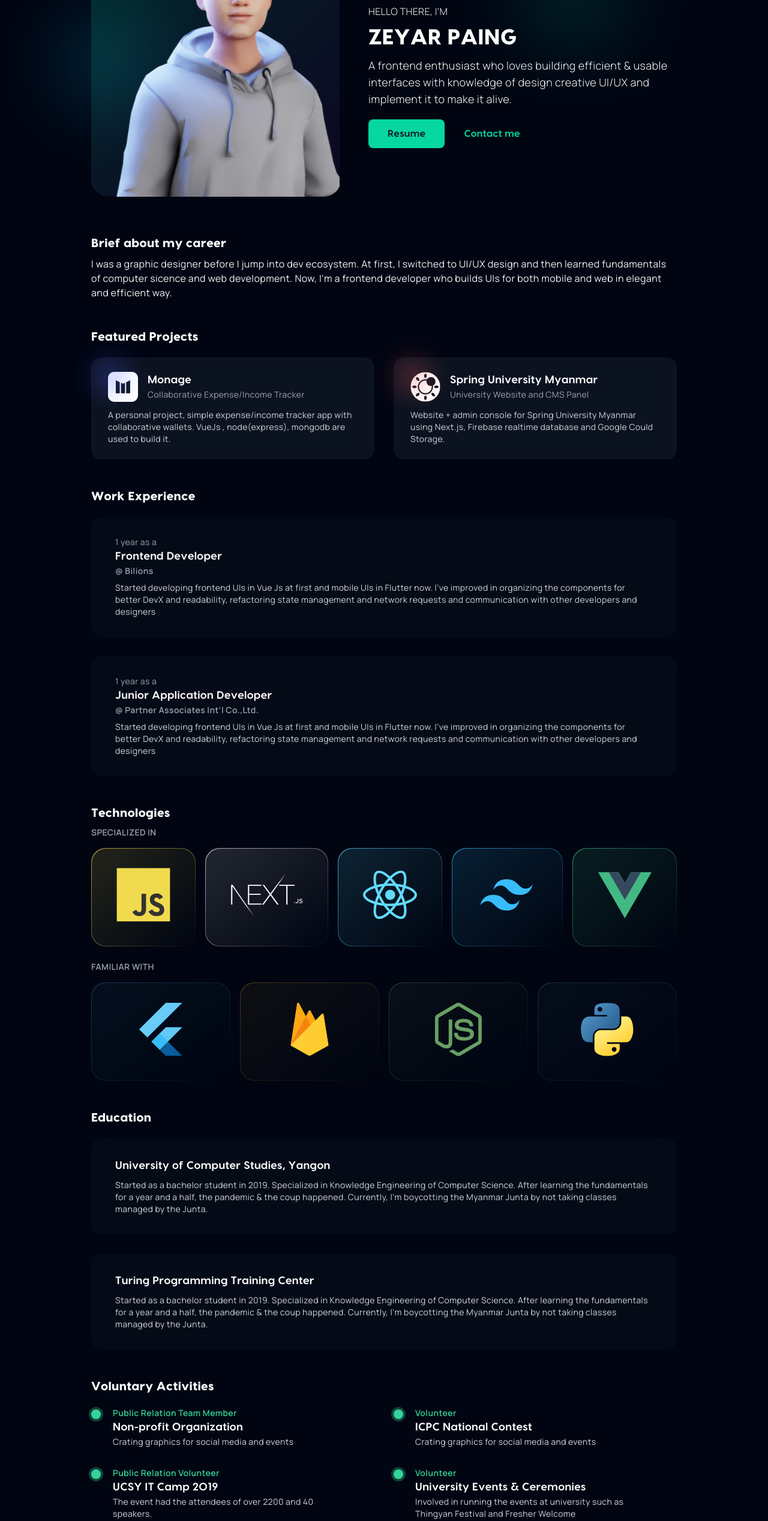
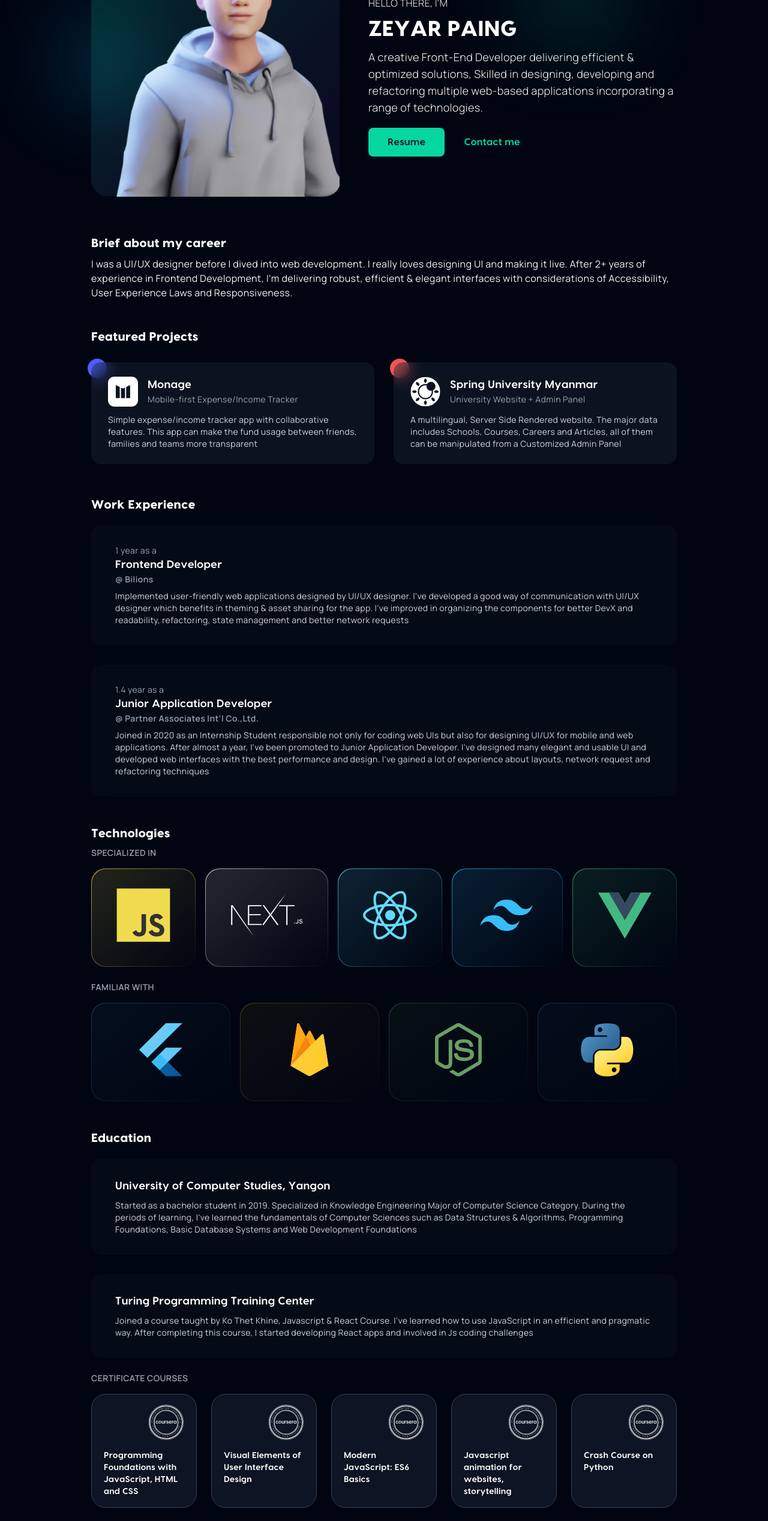
Before and after one commit to ZeyarPaing/personal-site, a Next.js app: page / in a window 1280 px wide. Shown: the part 234-2770 px from the top of the page at 60% size. Built offline with nearby package versions, Linux system fonts and the light colour scheme.

Commit message:
feat: type update and course added

```diff
--- a/components/project/ProjectCard.tsx
+++ b/components/project/ProjectCard.tsx
@@ -1,11 +1,15 @@
 import { Project } from '../../types';
 import Image from 'next/image';
 
-const projectCard = (props: { project: Project }) => {
-  const project = props.project;
+const projectCard = (props: { project: Project; showDots?: boolean }) => {
+  const { project, showDots } = props;
   return (
     <div className="relative">
-      <div className="bg-gray-800 bg-opacity-40 rounded-2xl px-7 py-6 z-[3] backdrop-blur-md">
+      <div
+        className={`${
+          showDots ? 'absolute' : ''
+        } bg-gray-800 bg-opacity-40 rounded-2xl px-7 py-6 z-[3] backdrop-blur-md`}
+      >
         <div className="flex gap-4 flex-wrap">
           <Image src={project.logo} width={50} height={50} alt={project.name} />
           <div>
@@ -15,10 +19,14 @@ const projectCard = (props: { project: Project }) => {
         </div>
         <p className="text-gray-300 mt-3 text-sm">{project.description}</p>
       </div>
-      <div
-        className="absolute top-4 left-4  rounded-full w-8 h-8 blur-xl"
-        style={{ backgroundColor: project.color, zIndex: 1 }}
-      ></div>
+      {showDots ? (
+        <div
+          className="absolute -top-1.5 -left-1.5 rounded-full w-8 h-8 "
+          style={{ backgroundColor: project.color }}
+        ></div>
+      ) : (
+        <></>
+      )}
     </div>
   );
 };
--- a/helper/data.ts
+++ b/helper/data.ts
@@ -11,15 +11,16 @@ export const experiences: Experience[] = [
     companyName: 'Bilions',
     position: 'Frontend Developer',
     description:
-      'Started developing frontend UIs in  Vue Js at first and mobile UIs in Flutter now. I’ve improved in organizing the components for better DevX and readability, refactoring state management and network requests and communication with other developers and designers',
+      "Implemented user-friendly web applications designed by UI/UX designer. I've developed a good way of communication with UI/UX designer which benefits in theming & asset sharing for the app.  I’ve improved in organizing the components for better DevX and readability, refactoring, state management and better network requests",
     year: 1,
   },
   {
     companyName: "Partner Associates Int'l Co.,Ltd.",
     position: 'Junior Application Developer',
     description:
-      'Started developing frontend UIs in  Vue Js at first and mobile UIs in Flutter now. I’ve improved in organizing the components for better DevX and readability, refactoring state management and network requests and communication with other developers and designers',
-    year: 1,
+      'Joined in 2020 as an Internship Student responsible not only for coding web UIs but also for designing UI/UX for mobile and web applications.' +
+      " After almost a year, I've been promoted to Junior Application Developer. I've designed many elegant and usable UI and developed web interfaces with the best performance and design. I've gained a lot of experience about layouts, network request and refactoring techniques",
+    year: 1.4,
   },
 ];
 
@@ -84,12 +85,12 @@ export const education: Education[] = [
   {
     name: 'University of Computer Studies, Yangon',
     description:
-      'Started as a bachelor student in 2019. Specialized in Knowledge Engineering of Computer Science. After learning the fundamentals for a year and a half, the pandemic & the coup happened. Currently, I’m boycotting the Myanmar Junta by not taking classes managed by the Junta.',
+      "Started as a bachelor student in 2019. Specialized in Knowledge Engineering Major of Computer Science Category. During the periods of learning, I've learned the fundamentals of Computer Sciences such as Data Structures & Algorithms, Programming Foundations, Basic Database Systems and Web Development Foundations ",
   },
   {
     name: 'Turing Programming Training Center',
     description:
-      'Started as a bachelor student in 2019. Specialized in Knowledge Engineering of Computer Science. After learning the fundamentals for a year and a half, the pandemic & the coup happened. Currently, I’m boycotting the Myanmar Junta by not taking classes managed by the Junta.',
+      "Joined a course taught by Ko Thet Khine, Javascript & React Course. I've learned how to use JavaScript in an efficient and pragmatic way. After completing this course, I started developing React apps and involved in Js coding challenges",
   },
 ];
 
@@ -106,17 +107,20 @@ export const voluntaries: Voluntary[] = [
   {
     place: 'Non-profit Organization',
     position: 'Public Relation Team Member',
-    description: 'Crating graphics for social media and events',
+    description:
+      'Responsible for social media awareness for the events and publications',
   },
   {
     place: 'ICPC National Contest',
     position: 'Volunteer',
-    description: 'Crating graphics for social media and events',
+    description:
+      "A role for reporting technical errors of computers and contestants' scores",
   },
   {
     place: 'UCSY IT Camp 2019',
     position: 'Public Relation Volunteer',
-    description: 'The event had the attendees of over 2200 and 40 speakers.',
+    description:
+      'Participated in inviting Speakers and making social media marketing for the event',
   },
   {
     place: 'University Events & Ceremonies',
@@ -129,18 +133,18 @@ export const projects: Project[] = [
   {
     name: 'Monage',
     logo: '/assets/logos/monage.svg',
-    type: 'Collaborative Expense/Income Tracker',
+    type: 'Mobile-first Expense/Income Tracker',
     description:
-      'A personal project, simple expense/income tracker app with collaborative wallets. VueJs , node(express), mongodb are used to build it.',
+      'Simple expense/income tracker app with collaborative features. This app can make the fund usage between friends, families and teams more transparent',
     demoUrl: 'https://monage.zeyar.dev',
     color: '#4B5DFF',
   },
   {
     name: 'Spring University Myanmar',
     logo: '/assets/logos/sum.svg',
-    type: 'University Website and CMS Panel ',
+    type: 'University Website + Admin Panel ',
     description:
-      'Website + admin console for Spring University Myanmar using Next.js, Firebase realtime database and Google Could Storage.',
+      'A multilingual, Server Side Rendered website. The major data includes Schools, Courses, Careers and Articles, all of them can be manipulated from a Customized Admin Panel ',
     demoUrl: 'https://sum-five.vercel.app',
     color: '#F05655',
   },
--- a/pages/index.tsx
+++ b/pages/index.tsx
@@ -7,6 +7,7 @@ import { Button, TextButton } from '../components/Button';
 import projectCard from '../components/project/ProjectCard';
 import { Project, Technology } from '../types';
 import {
+  courses,
   education,
   experiences,
   projects,
@@ -61,9 +62,9 @@ const LandingSection = () => (
       <p className="font-light uppercase">Hello there, I’m</p>
       <h1 className="font-black text-4xl my-3">ZEYAR PAING</h1>
       <p className="max-w-lg text-lg font-light leading-[28px]">
-        A frontend enthusiast who loves building efficient & usable interfaces
-        with knowledge of design creative UI/UX and implement it to make it
-        alive.
+        A creative Front-End Developer delivering efficient & optimized
+        solutions, Skilled in designing, developing and refactoring multiple
+        web-based applications incorporating a range of technologies.
       </p>
       <div className="flex gap-8 items-center mt-5">
         <Button type="primary">Resume</Button>
@@ -81,21 +82,22 @@ const BriefSection = () => (
     <h2 className="section-header mb-2">Brief about my career</h2>
     <div>
       <p className="text-gray-100">
-        I was a graphic designer before I jump into dev ecosystem. At first, I
-        switched to UI/UX design and then learned fundamentals of computer
-        sicence and web development. Now, I’m a frontend developer who builds
-        UIs for both mobile and web in elegant and efficient way.
+        I was a UI/UX designer before I dived into web development. I really
+        loves designing UI and making it live. After 2+ years of experience in
+        Frontend Development, I&apos;m delivering robust, efficient & elegant
+        interfaces with considerations of Accessibility, User Experience Laws
+        and Responsiveness.
       </p>
     </div>
   </section>
 );
 const ProjectSection = ({ projects }: { projects: Project[] }) => {
   return (
-    <section className="my-12">
-      <h2 className="section-header mb-5">Featured Projects</h2>
-      <div className="grid grid-cols-1 lg:grid-cols-2 gap-x-8 gap-y-8">
+    <section className="my-12 ">
+      <h2 className="section-header mb-7">Featured Projects</h2>
+      <div className="grid grid-cols-1 lg:grid-cols-2 gap-x-8 project-container">
         {projects.map((project, idx) => (
-          <ProjectCard key={idx} project={project} />
+          <ProjectCard showDots={true} key={idx} project={project} />
         ))}
       </div>
     </section>
@@ -103,7 +105,7 @@ const ProjectSection = ({ projects }: { projects: Project[] }) => {
 };
 
 const ExperienceSection = () => (
-  <section className="my-12">
+  <section className="my-12 ">
     <h2 className="section-header mb-5">Work Experience</h2>
     <div className="flex gap-8 flex-col">
       {experiences.map((exp, idx) => (
@@ -157,6 +159,20 @@ const EducationSection = () => {
       <div className="flex gap-8 flex-col">
         {education.map((edu, idx) => (
           <EducationCard education={edu} key={idx} />
+        ))}
+      </div>
+      <p className="uppercase text-gray-400 text-sm font-semibold mb-4 mt-6">
+        Certificate Courses
+      </p>
+      <div className="grid gap-6 grid-cols-2 md:grid-cols-3 lg:grid-cols-4 xl:grid-cols-5">
+        {courses.map((name, idx) => (
+          <div
+            className="bg-gray-900 bg-opacity-80 rounded-3xl border border-gray-700 px-5 py-4 flex flex-col items-end gap-4"
+            key={idx}
+          >
+            <Image src="/assets/logos/coursera.svg" width={60} height={60} />
+            <h4 className="font-bold text-sm ">{name}</h4>
+          </div>
         ))}
       </div>
     </section>
--- a/styles/globals.css
+++ b/styles/globals.css
@@ -55,3 +55,27 @@ input, textarea {
     border border-[#555555]
     focus:ring-2 focus:ring-primary-light focus:ring-opacity-40 focus:outline-0 focus:border-primary;
 }
+
+.project-container {
+    @apply gap-y-[19rem] sm:gap-y-[11rem] mb-80 sm:mb-56;
+
+}
+
+@media screen and (max-width: 640px) {
+    .project-container {
+        gap: calc(100vw / 2.25) 0;
+    }
+}
+
+@media screen and (max-width: 430px) {
+    .project-container {
+        gap: calc(100vw / 1.2) 0;
+    }
+}
+
+@media screen and (max-width: 340px) {
+    .project-container {
+        gap: calc(100vw / 0.8) 0;
+        margin-bottom: calc(100vw / 0.7);
+    }
+}
```
Also changed, not shown: public/assets/logos/coursera.svg (added).
